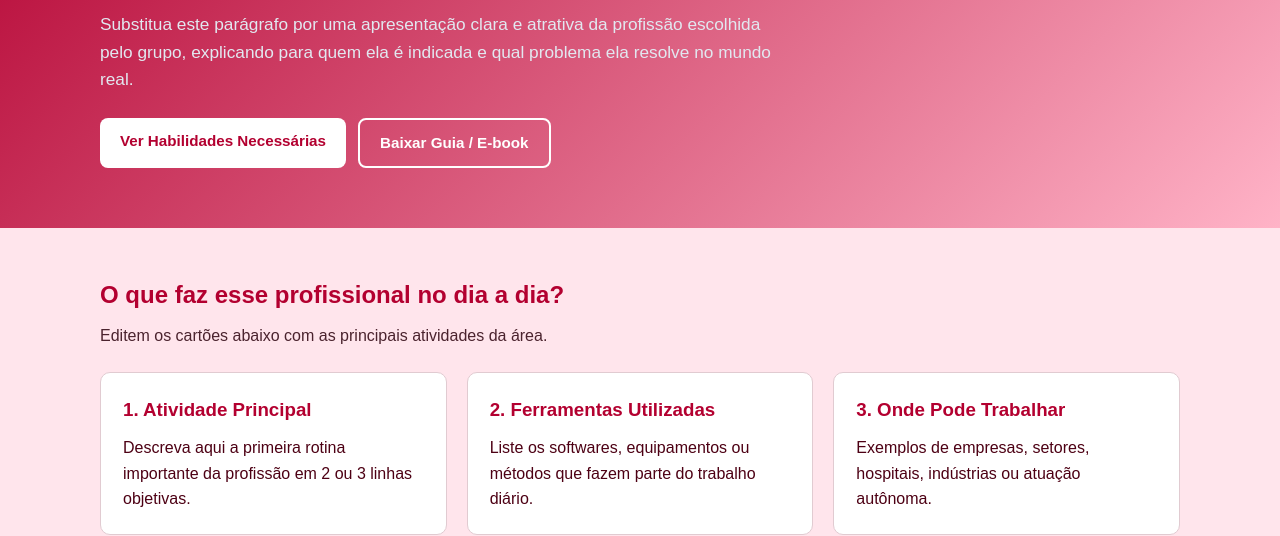
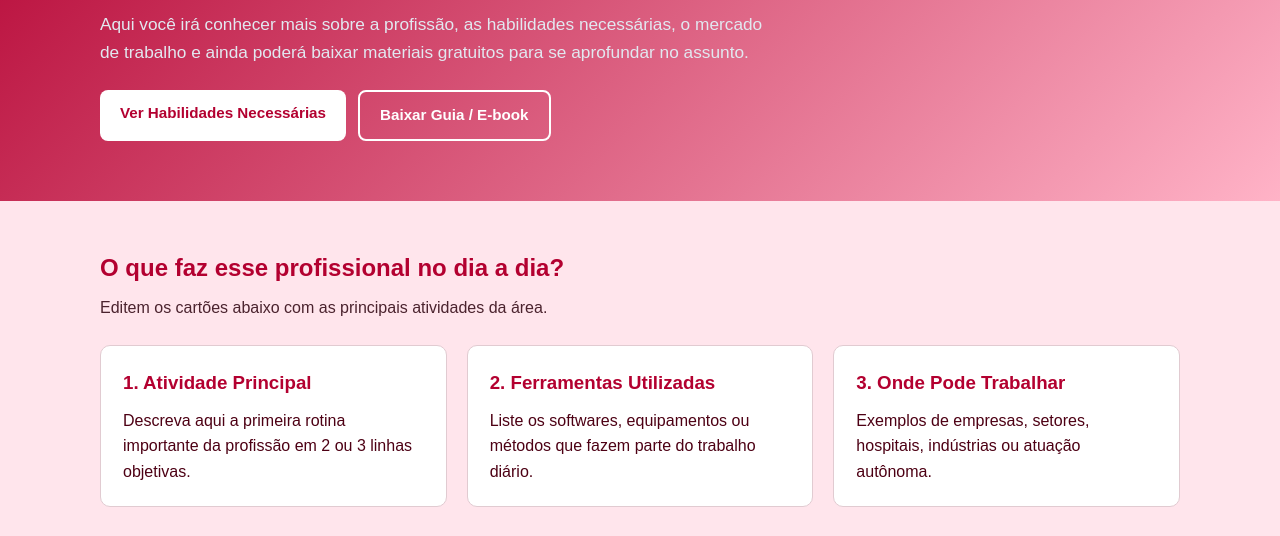
Before and after one commit to Criss100talento/meu-primeiro-repo, a plain HTML site: page index.html in a window 1280 px wide. Shown: the part 280-816 px from the top of the page. Drawn offline with Linux system fonts and the light colour scheme.

Commit message:
edição de alguns textos

```diff
--- a/index.html
+++ b/index.html
@@ -33,8 +33,8 @@
         <span class="etiqueta">Guia de Carreira • Projeto Escolar</span>
         <h1>Descubra tudo sobre a carreira de Tradutor Literário</h1>
         <p>
-          Substitua este parágrafo por uma apresentação clara e atrativa da profissão escolhida pelo grupo,
-          explicando para quem ela é indicada e qual problema ela resolve no mundo real.
+          Aqui você irá conhecer mais sobre a profissão, as habilidades necessárias, o mercado de trabalho
+          e ainda poderá baixar materiais gratuitos para se aprofundar no assunto.
         </p>
         <div class="botoes-hero">
           <a href="pages/habilidades.html" class="btn btn-primario">Ver Habilidades Necessárias</a>
```
